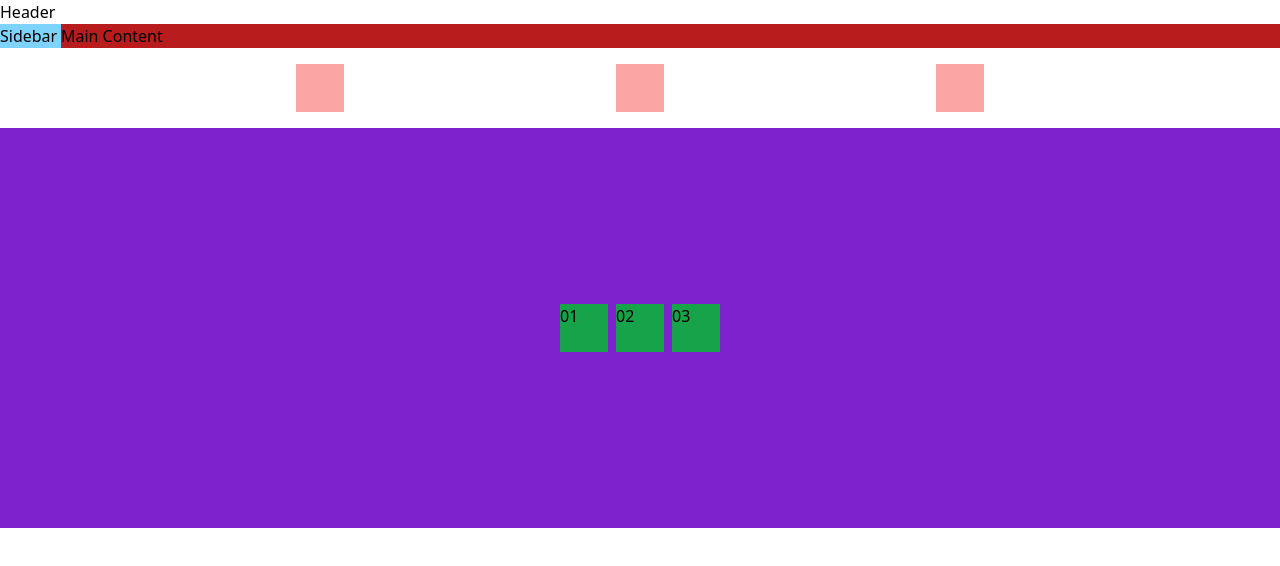
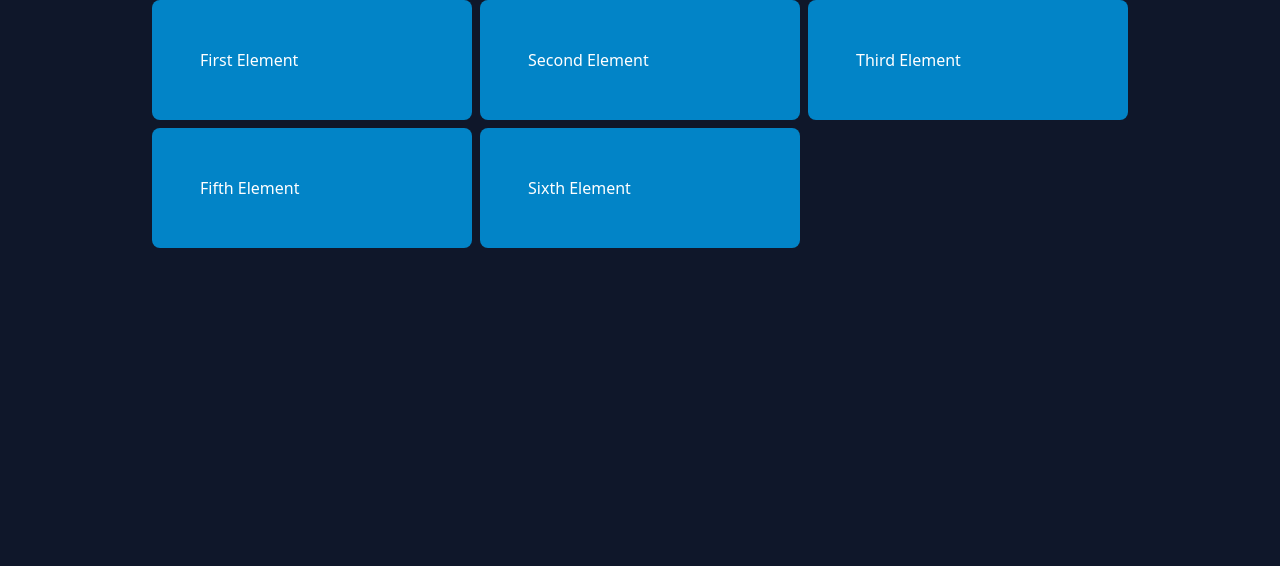
Before and after one commit to Udeme98/Tailwind-Guillaume, a React (Vite) app: page / in a window 1280 px wide. Shown: the top 566 px of the page. Built offline with nearby package versions, Linux system fonts and the light colour scheme.

Commit message:
created Grid.jsx

```diff
--- a/src/App.jsx
+++ b/src/App.jsx
@@ -1,9 +1,9 @@
-import Flex from "./Concepts/Flex";
+import Grid from "./Concepts/Grid";
 
 export default function App() {
   return (
     <>
-      <Flex />
+      <Grid />
     </>
   );
 }
--- /dev/null
+++ b/src/Concepts/Grid.jsx
@@ -0,0 +1,18 @@
+export default function Grid() {
+  return (
+    <div className="h-screen text-white Parent bg-slate-900">
+      <div className="container mx-auto">
+        <div className="grid grid-cols-1 md:grid-cols-2 lg:grid-cols-3 gap-1">
+          <div className="p-6 rounded-lg bg-sky-600">First Element</div>
+          <div className="p-6 rounded-lg bg-sky-600">Second Element</div>
+          <div className="p-6 rounded-lg bg-sky-600">Third Element</div>
+          {/* <div className="p-6 rounded-lg bg-sky-600 col-span-2">
+            Fourth Element
+          </div> */}
+          <div className="p-6 rounded-lg bg-sky-600">Fifth Element</div>
+          <div className="p-6 rounded-lg bg-sky-600">Sixth Element</div>
+        </div>
+      </div>
+    </div>
+  );
+}
```
